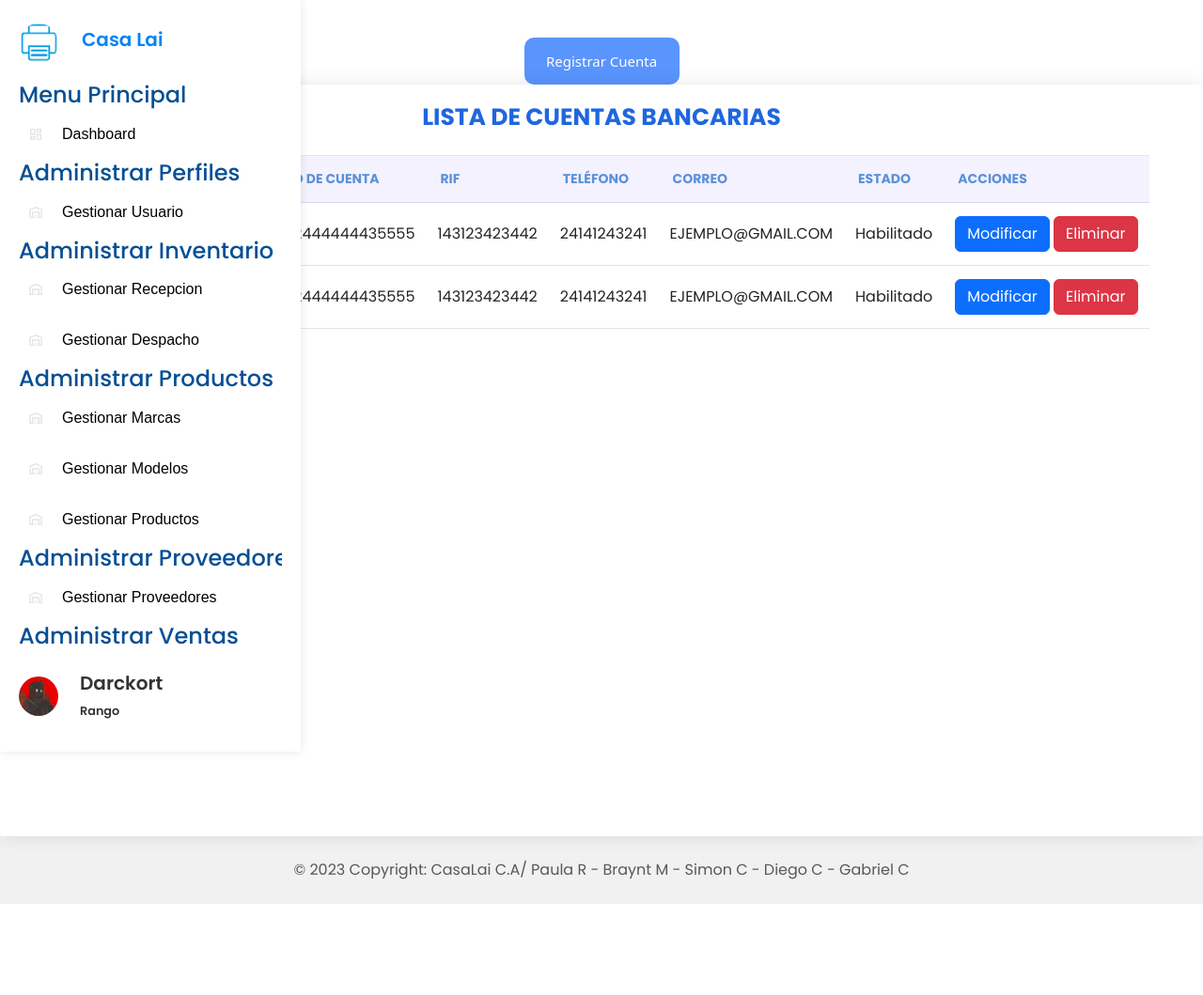
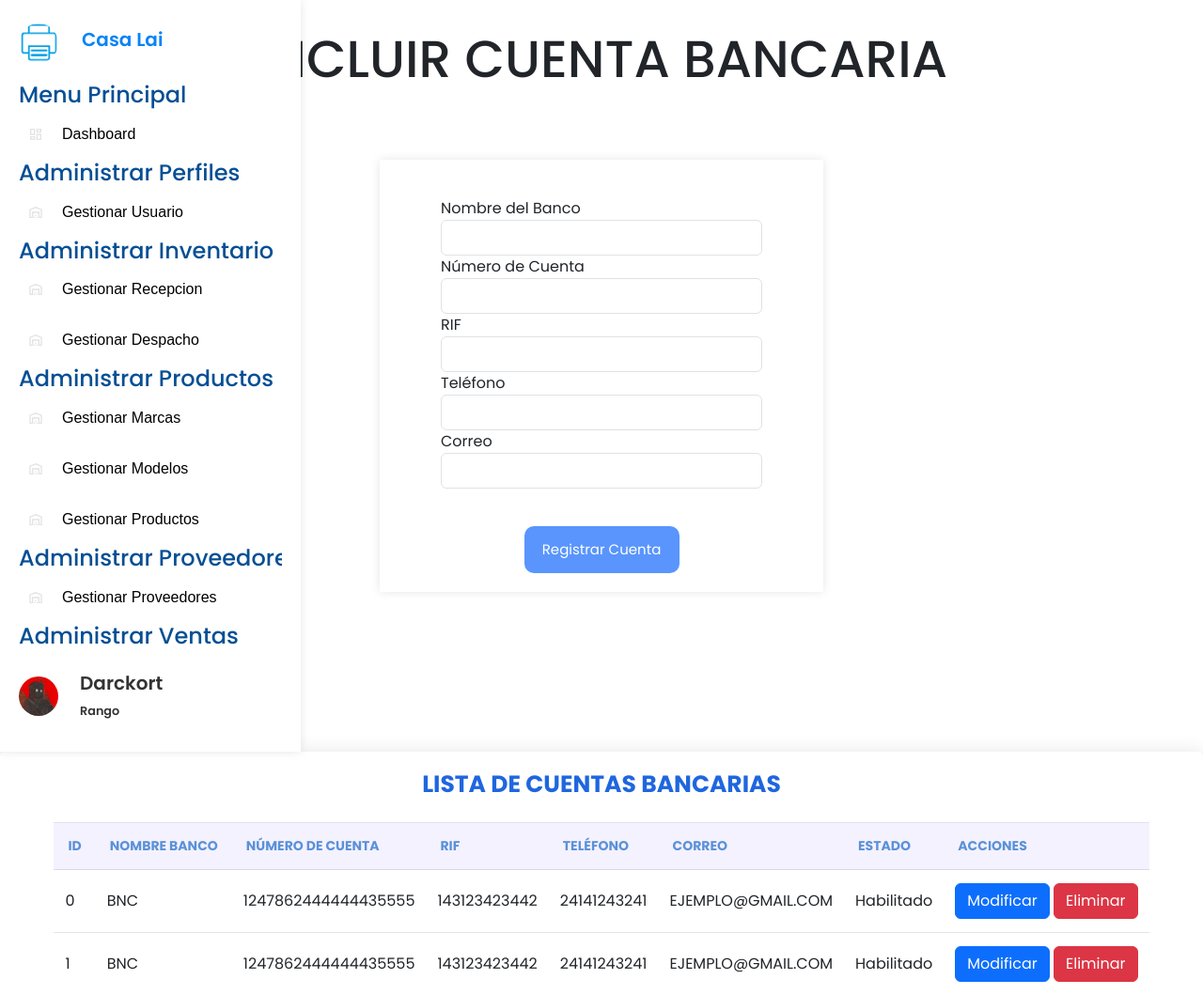
Before and after one commit to Gmujicach/proyecto-casalai, a PHP site: page /index.php?pagina=cuentas in a window 1280 px wide. Shown: the top 1059 px of the page at 94% size. Before the commit the page ends 962 px from the top, so only its background shows below. Run offline with PHP 8.4, Linux system fonts and the light colour scheme; data comes from the database, SQL or seed files in the repository; some libraries are stand-ins or nearby versions.

Commit message:
formulario de registrar modificado

```diff
--- a/Javascript/cuentas.js
+++ b/Javascript/cuentas.js
@@ -122,8 +122,11 @@ $(document).ready(function () {
         event.preventDefault();
         const formData = new FormData(this);
 
+        // Asegúrate de enviar la acción correcta
+        formData.set('accion', 'registrar');
+
         $.ajax({
-            url: '', // Asegúrate de que esta URL esté definida correctamente
+            url: '',
             type: 'POST',
             data: formData,
             contentType: false,
@@ -141,11 +144,12 @@ $(document).ready(function () {
                         });
 
                         agregarFilaCuenta(data.cuenta);
+                        document.getElementById('registrarCuenta').reset(); // Limpia el formulario
                     } else {
                         Swal.fire({
                             title: 'Error del servidor',
                             html: `<strong>Mensaje:</strong> ${data.message || 'Error al ingresar la cuenta'}<br>
-                                   <strong>Detalle:</strong> ${data.detail || 'No se proporcionó detalle adicional'}`,
+                                <strong>Detalle:</strong> ${data.detail || 'No se proporcionó detalle adicional'}`,
                             icon: 'error',
                             confirmButtonText: 'Aceptar'
                         });
@@ -163,7 +167,6 @@ $(document).ready(function () {
             error: function(xhr, status, error) {
                 let mensajeError = `Error en la solicitud AJAX: ${status} - ${error}`;
 
-                // Si el servidor devuelve algo útil en el cuerpo
                 if (xhr.responseText) {
                     mensajeError += `<br><strong>Respuesta del servidor:</strong><br><code>${xhr.responseText}</code>`;
                 }
@@ -184,7 +187,6 @@ $(document).ready(function () {
             }
         });
     });
-
 
     // Función para cambiar el estado de la cuenta
     $(document).on('click', '.btn-cambiar-estado', function() {
--- a/Vista/cuentas.php
+++ b/Vista/cuentas.php
@@ -10,7 +10,38 @@
 <body>
 <?php include 'NewNavBar.php'; ?>
 
-<button class="boton-form" data-toggle="modal" data-target="#registrarCuentaModal">Registrar Cuenta</button>
+<div class="formulario-responsivo">
+    <div class="fondo-form">
+        <form id="registrarCuenta">
+            <input type="hidden" name="accion" value="registrar">
+            <h3 class="titulo-form">INCLUIR CUENTA BANCARIA</h3>
+
+            <div class="envolver-form">
+                <label for="nombre_banco">Nombre del Banco</label>
+                <input type="text" class="form-control" id="nombre_banco" name="nombre_banco" required>
+            </div>
+            <div class="envolver-form">
+                <label for="numero_cuenta">Número de Cuenta</label>
+                <input type="text" class="form-control" id="numero_cuenta" name="numero_cuenta" required>
+            </div>
+            <div class="envolver-form">
+                <label for="rif_cuenta">RIF</label>
+                <input type="text" class="form-control" id="rif_cuenta" name="rif_cuenta" required>
+            </div>
+            <div class="envolver-form">
+                <label for="telefono_cuenta">Teléfono</label>
+                <input type="text" class="form-control" id="telefono_cuenta" name="telefono_cuenta" required>
+            </div>
+            <div class="envolver-form">
+                <label for="correo_cuenta">Correo</label>
+                <input type="email" class="form-control" id="correo_cuenta" name="correo_cuenta" required>
+            </div>
+
+            <button class="boton-form" type="submit">Registrar Cuenta</button>
+
+        </form>
+    </div>
+</div>
 
 <div class="contenedor-tabla">
     <h3>LISTA DE CUENTAS BANCARIAS</h3>
```
Also changed, not shown: other parts of Vista/cuentas.php (+0 -43 lines).
